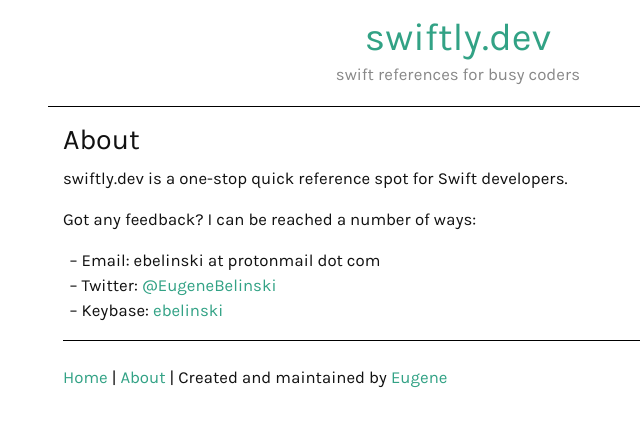
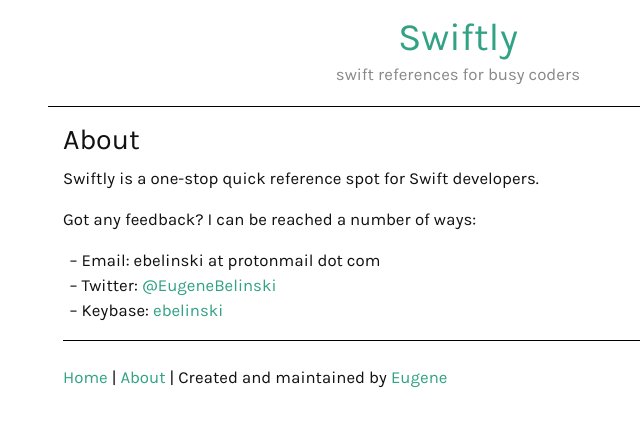
Before and after one commit to ebelinski/swiftly, a Jekyll site: the page built from about.md, in a window 1280 px wide. Shown: the top 427 px of the page, without its empty margins (182-822 px from the left). Built offline with Jekyll 4.4.1, drawn with Linux system fonts in a browser that asks for light colours.

Commit message:
updated site name

```diff
--- a/_config.yml
+++ b/_config.yml
@@ -6,7 +6,7 @@
 # 'jekyll serve'. If you change this file, please restart the server process.
 
 # Site settings
-title: swiftly.dev
+title: Swiftly
 description:
 author: Eugene Belinski
 keywords:
--- a/about.md
+++ b/about.md
@@ -4,7 +4,7 @@ title: About
 description:
 ---
 
-swiftly.dev is a one-stop quick reference spot for Swift developers.
+Swiftly is a one-stop quick reference spot for Swift developers.
 
 Got any feedback? I can be reached a number of ways:
 
```
